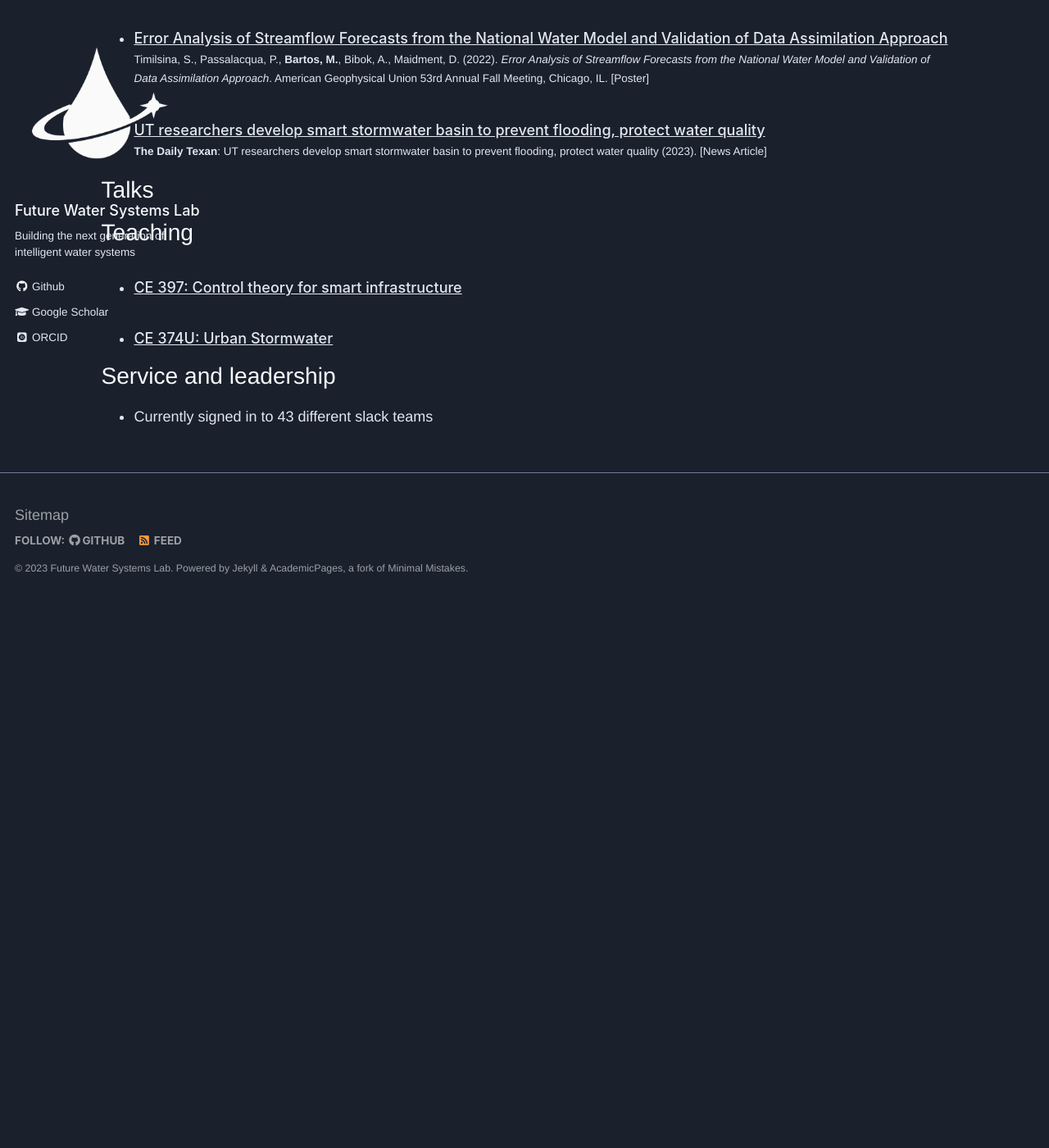
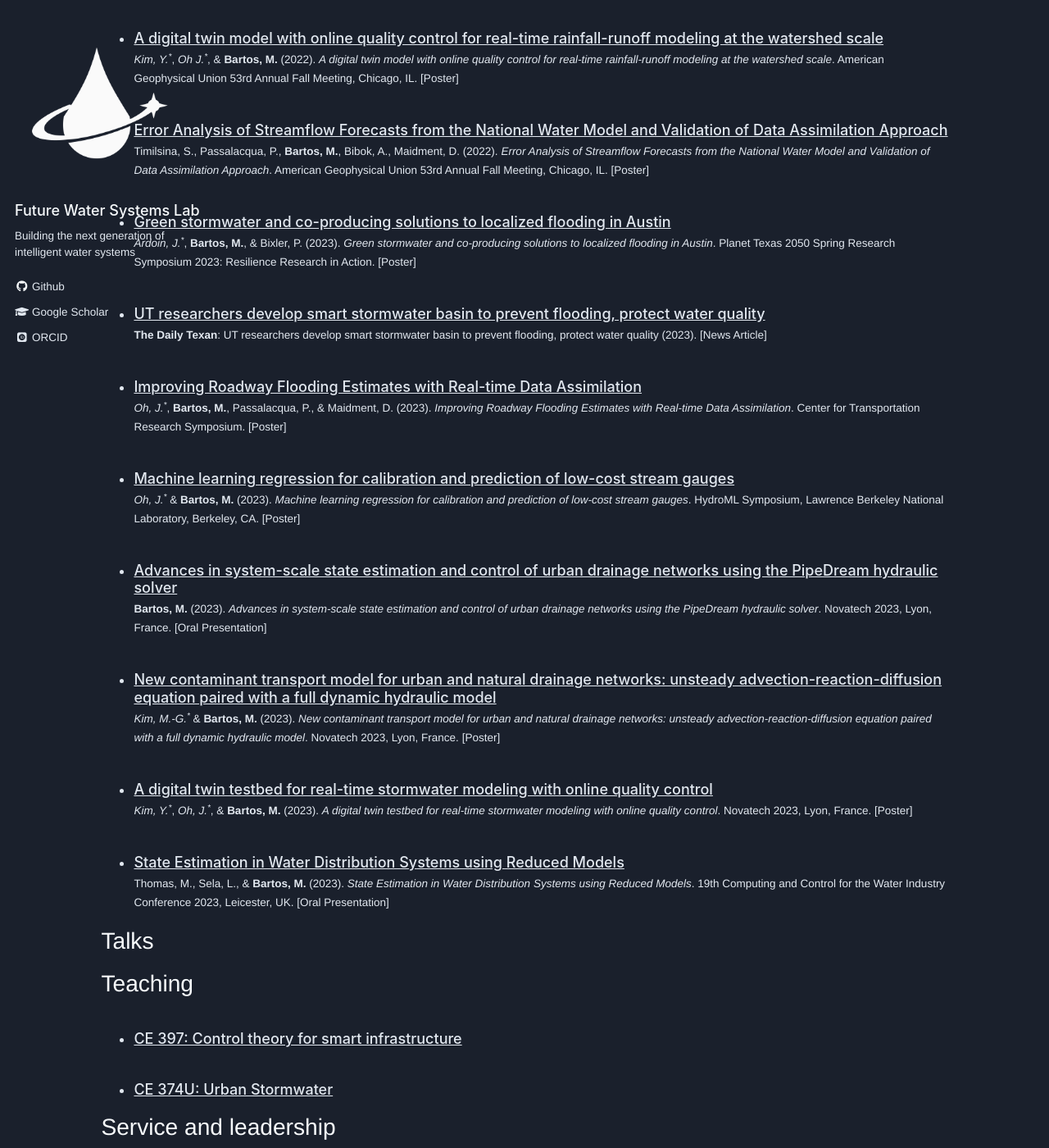
Before and after one commit to SMARTINFRALAB/SMARTINFRALAB.github.io, a Jekyll site: the page built from _pages/cv.md, in a window 1280 px wide and 1400 px high, scrolled down 11131 px. Shown: the whole window at 82% size. Built offline with Jekyll 4.4.1, drawn with Linux system fonts in a browser that asks for light colours; some web fonts are replaced; before the commit the page ends 11871 px from its top, so only the background shows below that; some of the changed text lies outside the part shown.

Commit message:
Update website

```diff
--- /dev/null
+++ b/_publications/2022-08-23-txdot.md
@@ -0,0 +1,10 @@
+---
+title: "TxDOT’s flood mapping and modelling for transportation"
+collection: publications
+permalink: /publication/2022-08-23-txdot
+date: 2022-08-23
+venue: 'Texas Floodplain Management Association 2022 Technical Summit'
+type: 'invited-talk'
+citation: 'Klee, R.M., Grzyb, S., <b>Bartos, M.</b>, Carter, A., Whiteaker, T., & Maidment, D. (2022). <i>TxDOT’s flood mapping and modelling for transportation</i>. Texas Floodplain Management Association 2022 Technical Summit.'
+tags: ['smart-stormwater-systems']
+---
--- /dev/null
+++ b/_publications/2023-02-28-green.md
@@ -0,0 +1,10 @@
+---
+title: "Green stormwater and co-producing solutions to localized flooding in Austin"
+collection: publications
+permalink: /publication/2023-02-28-green
+date: 2023-02-28
+venue: 'Planet Texas 2050 Spring Research Symposium 2023. Resilience Research in Action.'
+type: 'refereed-conference-proceeding'
+citation: '<i>Ardoin, J.<sup>*</sup></i>, <b>Bartos, M.</b>, & Bixler, P. (2023). <i>Green stormwater and co-producing solutions to localized flooding in Austin</i>. Planet Texas 2050 Spring Research Symposium 2023: Resilience Research in Action. [Poster]'
+tags: ['green-infrastructure']
+---
--- /dev/null
+++ b/_publications/2023-04-19-improving.md
@@ -0,0 +1,10 @@
+---
+title: "Improving Roadway Flooding Estimates with Real-time Data Assimilation"
+collection: publications
+permalink: /publication/2023-04-19-improving
+date: 2023-04-19
+venue: 'Center for Transportation Research Symposium'
+type: 'refereed-conference-proceeding'
+citation: '<i>Oh, J.<sup>*</sup></i>, <b>Bartos, M.</b>, Passalacqua, P., & Maidment, D. (2023). <i>Improving Roadway Flooding Estimates with Real-time Data Assimilation</i>. Center for Transportation Research Symposium. [Poster]'
+tags: ['green-infrastructure']
+---
--- /dev/null
+++ b/_publications/2023-05-22-machine.md
@@ -0,0 +1,10 @@
+---
+title: "Machine learning regression for calibration and prediction of low-cost stream gauges"
+collection: publications
+permalink: /publication/2023-05-22-machine
+date: 2023-05-22
+venue: 'HydroML Symposium'
+type: 'refereed-conference-proceeding'
+citation: '<i>Oh, J.<sup>*</sup></i> & <b>Bartos, M.</b> (2023). <i>Machine learning regression for calibration and prediction of low-cost stream gauges</i>. HydroML Symposium, Lawrence Berkeley National Laboratory, Berkeley, CA. [Poster]'
+tags: ['smart-stormwater-systems']
+---
--- /dev/null
+++ b/_publications/2023-07-03-advances.md
@@ -0,0 +1,10 @@
+---
+title: "Advances in system-scale state estimation and control of urban drainage networks using the PipeDream hydraulic solver"
+collection: publications
+permalink: /publication/2023-07-03-advances
+date: 2023-07-03
+venue: 'Novatech 2023'
+type: 'refereed-conference-proceeding'
+citation: '<b>Bartos, M.</b> (2023). <i>Advances in system-scale state estimation and control of urban drainage networks using the PipeDream hydraulic solver</i>. Novatech 2023, Lyon, France. [Oral Presentation]'
+tags: ['smart-stormwater-systems']
+---
--- /dev/null
+++ b/_publications/2023-07-03-contaminant.md
@@ -0,0 +1,10 @@
+---
+title: "New contaminant transport model for urban and natural drainage networks: unsteady advection-reaction-diffusion equation paired with a full dynamic hydraulic model"
+collection: publications
+permalink: /publication/2023-07-03-contaminant
+date: 2023-07-03
+venue: 'Novatech 2023'
+type: 'refereed-conference-proceeding'
+citation: '<i>Kim, M.-G.<sup>*</sup></i> & <b>Bartos, M.</b> (2023). <i>New contaminant transport model for urban and natural drainage networks: unsteady advection-reaction-diffusion equation paired with a full dynamic hydraulic model</i>. Novatech 2023, Lyon, France. [Poster]'
+tags: ['smart-stormwater-systems', 'water-quality']
+---
--- /dev/null
+++ b/_publications/2023-07-03-digital.md
@@ -0,0 +1,10 @@
+---
+title: "A digital twin testbed for real-time stormwater modeling with online quality control"
+collection: publications
+permalink: /publication/2023-07-03-digital
+date: 2023-07-03
+venue: 'Novatech 2023'
+type: 'refereed-conference-proceeding'
+citation: '<i>Kim, Y.<sup>*</sup></i>, <i>Oh, J.<sup>*</sup></i>, & <b>Bartos, M.</b> (2023). <i>A digital twin testbed for real-time stormwater modeling with online quality control</i>. Novatech 2023, Lyon, France. [Poster]'
+tags: ['smart-stormwater-systems']
+---
--- /dev/null
+++ b/_publications/2023-09-04-state.md
@@ -0,0 +1,10 @@
+---
+title: "State Estimation in Water Distribution Systems using Reduced Models"
+collection: publications
+permalink: /publication/2023-09-04-state
+date: 2023-09-04
+venue: '19th Computing and Control for the Water Industry Conference 2023'
+type: 'refereed-conference-proceeding'
+citation: 'Thomas, M., Sela, L., & <b>Bartos, M.</b> (2023). <i>State Estimation in Water Distribution Systems using Reduced Models</i>. 19th Computing and Control for the Water Industry Conference 2023, Leicester, UK. [Oral Presentation]'
+tags: ['water-distribution-networks']
+---
```
Also changed, not shown: _pages/people.md (+7 -6 lines), _pages/publications.html (+5 -5 lines).
